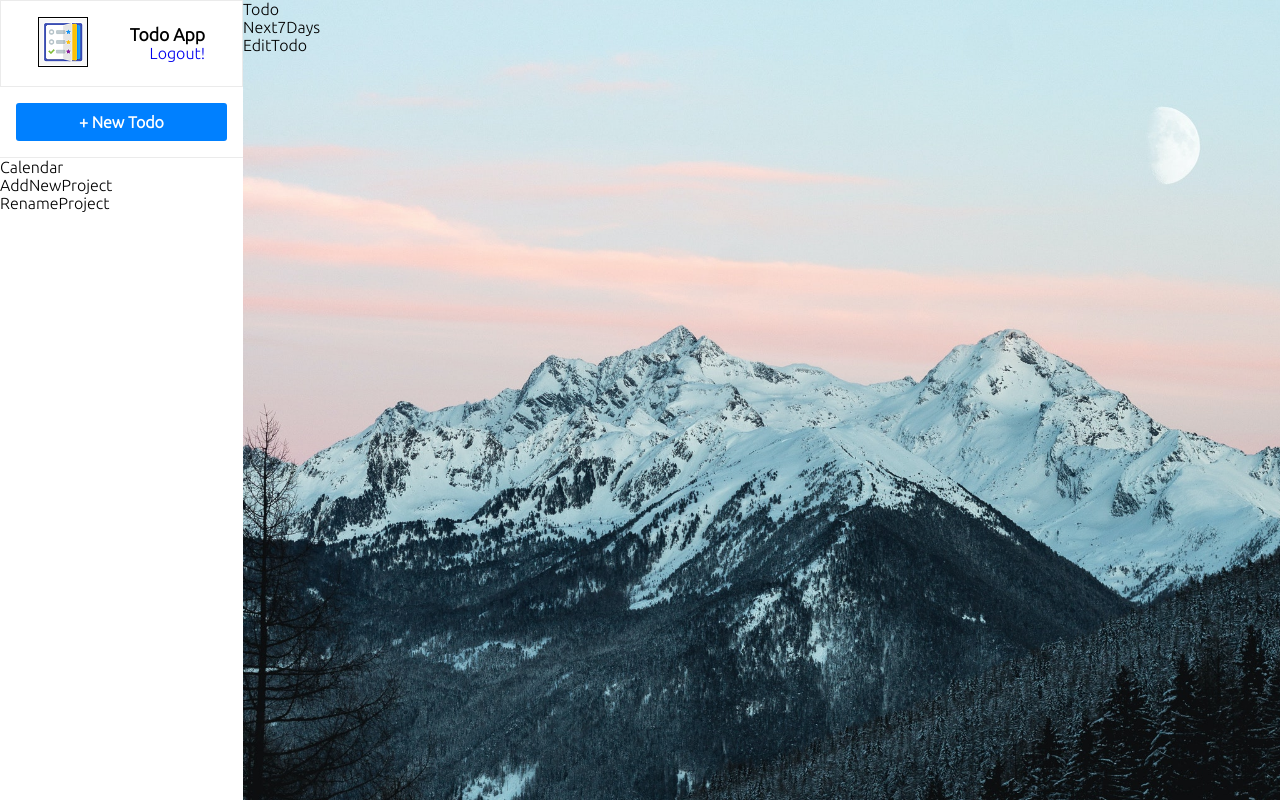
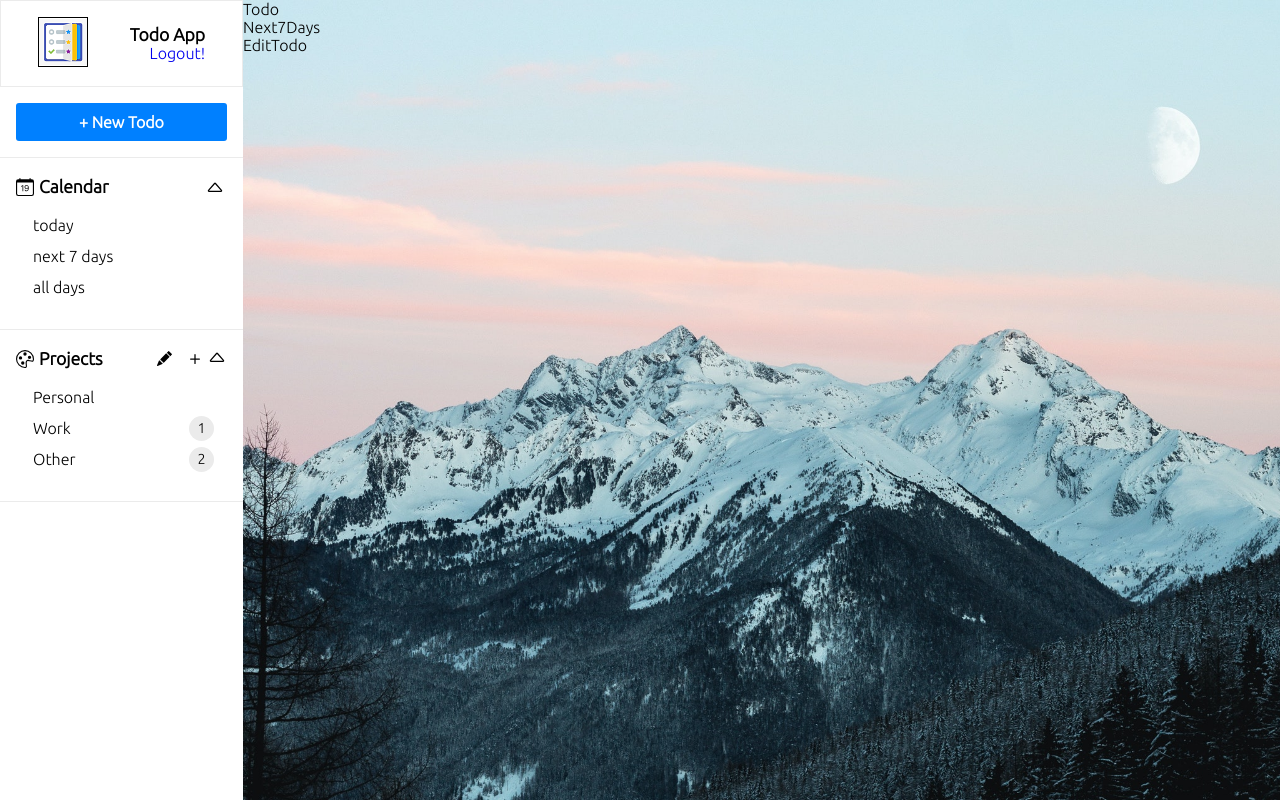
Before and after one commit to zvirgo/Todo-app, a React (Create React App) app: page / in a window 1280 px wide. Built offline with nearby package versions, Linux system fonts and the light colour scheme; the HTML template or start-up script is replaced by a standard one.

Commit message:
Design sidebar with calendar & projects

```diff
--- a/src/App.css
+++ b/src/App.css
@@ -172,3 +172,136 @@
     border-radius: 0 0 4px 4px;
     cursor: pointer;
   }
+  /* Calendar */
+.Calendar {
+  padding: 1rem;
+  border-bottom: 1px solid #ebebeb;
+}
+.Calendar .header {
+  display: flex;
+  align-items: center;
+}
+.Calendar .header .title {
+  display: flex;
+  align-items: center;
+  flex: 1;
+}
+.Calendar .header .title p {
+  margin-left: 5px;
+  font-size: 1.1rem;
+  font-weight: bold;
+}
+.Calendar .header .btns span {
+  border-radius: 50%;
+  cursor: pointer;
+  width: 25px;
+  height: 25px;
+  display: flex;
+  align-items: center;
+  justify-content: center;
+}
+.Calendar .header .btns span:hover {
+  background-color: #ebebeb;
+  transition: all 300ms ease-in-out;
+}
+.Calendar .items {
+  padding: 0.5rem;
+}
+.Calendar .items .item {
+  padding: 0.25rem;
+  margin: 5px;
+  font-size: 1rem;
+  cursor: pointer;
+}
+/* Projects */
+.Projects {
+  padding: 1rem;
+  border-bottom: 1px solid #ebebeb;
+}
+.Projects .header {
+  display: flex;
+  align-items: center;
+}
+.Projects .header .title {
+  display: flex;
+  align-items: center;
+  flex: 1;
+}
+.Projects .header .title p {
+  margin-left: 5px;
+  font-size: 1.1rem;
+  font-weight: bold;
+}
+.Projects .header .btns {
+  display: flex;
+  align-items: center;
+}
+.Projects .header .btns span.edit {
+  margin-right: 5px;
+}
+.Projects .header .btns span {
+  border-radius: 50%;
+  cursor: pointer;
+  width: 25px;
+  height: 25px;
+  display: flex;
+  align-items: center;
+  justify-content: center;
+}
+.Projects .header .btns span:hover {
+  background-color: #ebebeb;
+  transition: all 300ms ease-in-out;
+}
+.Projects .items {
+  padding: 0.5rem;
+}
+/* Project */
+.Project {
+  position: relative;
+  display: flex;
+  align-items: center;
+  padding: 0.25rem;
+  margin: 5px;
+  font-size: 1rem;
+}
+.Project .name {
+  cursor: pointer;
+  word-break: break-all;
+}
+.Project .btns {
+  display: flex;
+  align-items: center;
+}
+.Project .btns .total-todos {
+  position: absolute;
+  right: 0;
+  background: #ebebeb;
+  width: 25px;
+  height: 25px;
+  font-size: 0.9rem;
+  display: flex;
+  align-items: center;
+  justify-content: center;
+  border-radius: 50%;
+}
+.Project .btns .edit-delete {
+  position: absolute;
+  right: 0;
+  display: flex;
+}
+.Project .btns .edit-delete span {
+  border-radius: 50%;
+  cursor: pointer;
+  width: 25px;
+  height: 25px;
+  display: flex;
+  align-items: center;
+  justify-content: center;
+  transition: background 300ms ease-in-out;
+}
+.Project .btns .edit-delete span.edit:hover {
+  background: #acffac;
+}
+.Project .btns .edit-delete span.delete:hover {
+  background: #ffacac;
+}
--- a/src/components/AddNewProject.jsx
+++ b/src/components/AddNewProject.jsx
@@ -1,8 +1,15 @@
 import React from 'react'
+import { Plus } from 'react-bootstrap-icons'
 
 const AddNewProject = () => {
   return (
-    <div>AddNewProject</div>
+    <div className='AddNewProject'>
+      <div className="add-button">
+        <span>
+          <Plus size={20}/>
+        </span>
+      </div>
+    </div>
   )
 }
 
--- a/src/components/AddNewTodo.jsx
+++ b/src/components/AddNewTodo.jsx
@@ -62,13 +62,13 @@ const AddNewTodo = () => {
                     </div>
                     <div className="projects">
                         <div className="project active">
-                            personal
+                            Personal
                         </div>
                         <div className="project">
-                            work
+                            Work
                         </div>
                         <div className="project">
-                            work
+                            Other
                         </div>
                     </div>
                 </div>
--- a/src/components/Calendar.jsx
+++ b/src/components/Calendar.jsx
@@ -1,8 +1,29 @@
 import React from 'react'
+import { CalendarDate, CaretUp } from 'react-bootstrap-icons'
+import { caledarItems } from '../constants'
+const Calendar = () => {
 
-const Calendar = () => {
   return (
-    <div>Calendar</div>
+    <div className='Calendar'>
+      <div className="header">
+        <div className="title">
+          <CalendarDate size="18" />
+          <p>Calendar</p>
+        </div>
+        <div className="btns">
+          <span>
+            <CaretUp size="20" />
+          </span>
+        </div>
+      </div>
+      <div className="items">
+        {caledarItems.map(item =>
+          <div className="item" key={item}>
+            {item}
+          </div>
+        )}
+      </div>
+    </div>
   )
 }
 
--- a/src/components/Project.jsx
+++ b/src/components/Project.jsx
@@ -1,10 +1,32 @@
 import React from 'react'
+import { PencilFill, XCircle } from 'react-bootstrap-icons'
 import RenameProject from './RenameProject'
 
-const Project = () => {
+const Project = ({ project, edit }) => {
   return (
     <div className='Project'>
-      <RenameProject />
+      <div className="name">
+        {project.name}
+      </div>
+      <div className="btns">
+        {
+          edit ?
+            <div className="edit-delete">
+              <span className="edit">
+                <PencilFill size={13} color="" />
+              </span>
+              <div className="delete">
+                <XCircle size={13} color="" />
+              </div>
+            </div>
+            :
+            project.numOfTodos === 0 ? "" :
+              <div className="total-todos">
+                {project.numOfTodos}
+              </div>
+        }
+      </div>
+      {/* <RenameProject /> */}
     </div>
   )
 }
--- a/src/components/Projects.jsx
+++ b/src/components/Projects.jsx
@@ -1,12 +1,42 @@
-import React from 'react'
+import React, { useState } from 'react'
+import { CaretUp, Palette, PencilFill } from 'react-bootstrap-icons'
+import { projects } from '../constants'
 import AddNewProject from './AddNewProject'
 import Project from './Project'
 
 const Projects = () => {
+  const [showMenu, setShowMenu] = useState(true);
+  const [edit, setEdit] = useState(false)
+  const pencilColor = edit ? "#1EC94C" : "#000000"
+
   return (
     <div className='Projects'>
-      <AddNewProject />
-      <Project />
+      <div className="header">
+        <div className="title">
+          <Palette size="18" />
+          <p>Projects</p>
+        </div>
+        <div className="btns">
+          {
+            showMenu && projects.length > 0 &&
+            <span className='edit' onClick={() => setEdit(edit => !edit)}>
+              <PencilFill size="15" color={pencilColor} />
+            </span>
+          }
+          <AddNewProject />
+          <div className="arrow">
+            <CaretUp size={20} />
+          </div>
+        </div>
+      </div>
+      <div className="items">
+        {
+          projects.map(project =>
+            <Project project={project} key={project.id} edit={edit} />
+          )
+        }
+      </div>
+
     </div>
   )
 }
--- /dev/null
+++ b/src/constants/index.js
@@ -0,0 +1,6 @@
+export const caledarItems = ["today", "next 7 days", "all days"]
+export const projects = [
+    { id: 1, name: "Personal", numOfTodos: 0 },
+    { id: 2, name: "Work", numOfTodos: 1 },
+    { id: 3, name: "Other", numOfTodos: 2 }
+]
```
